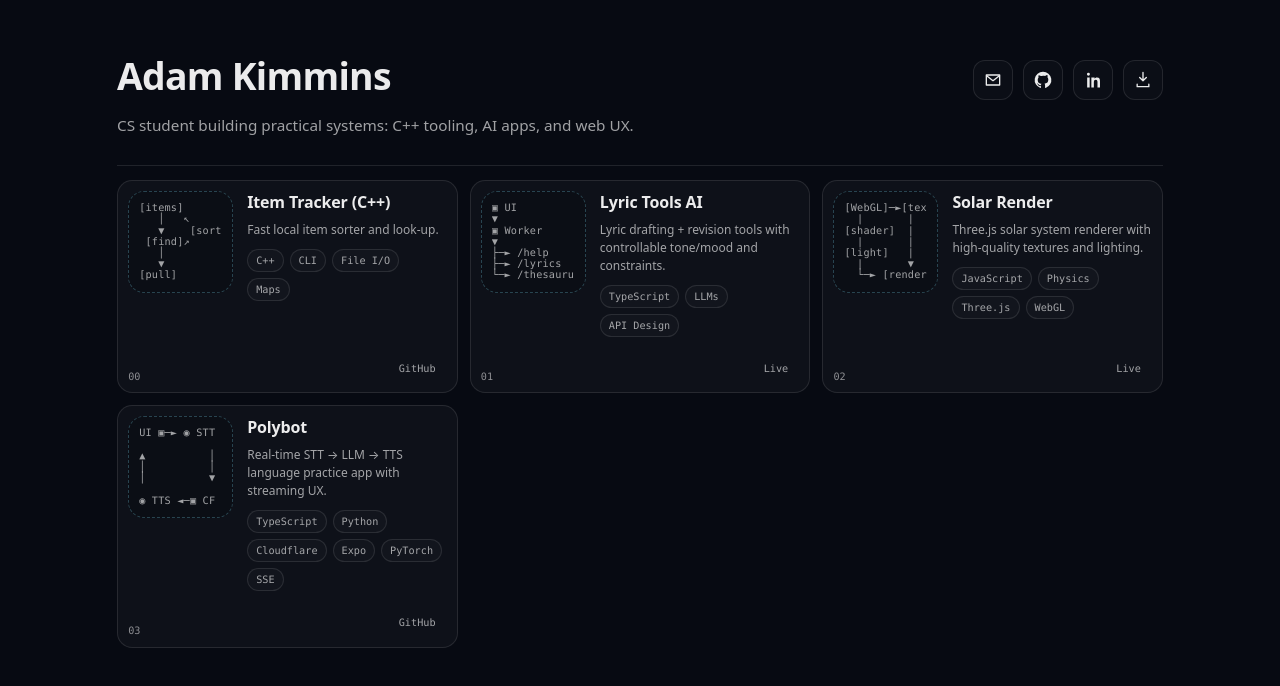
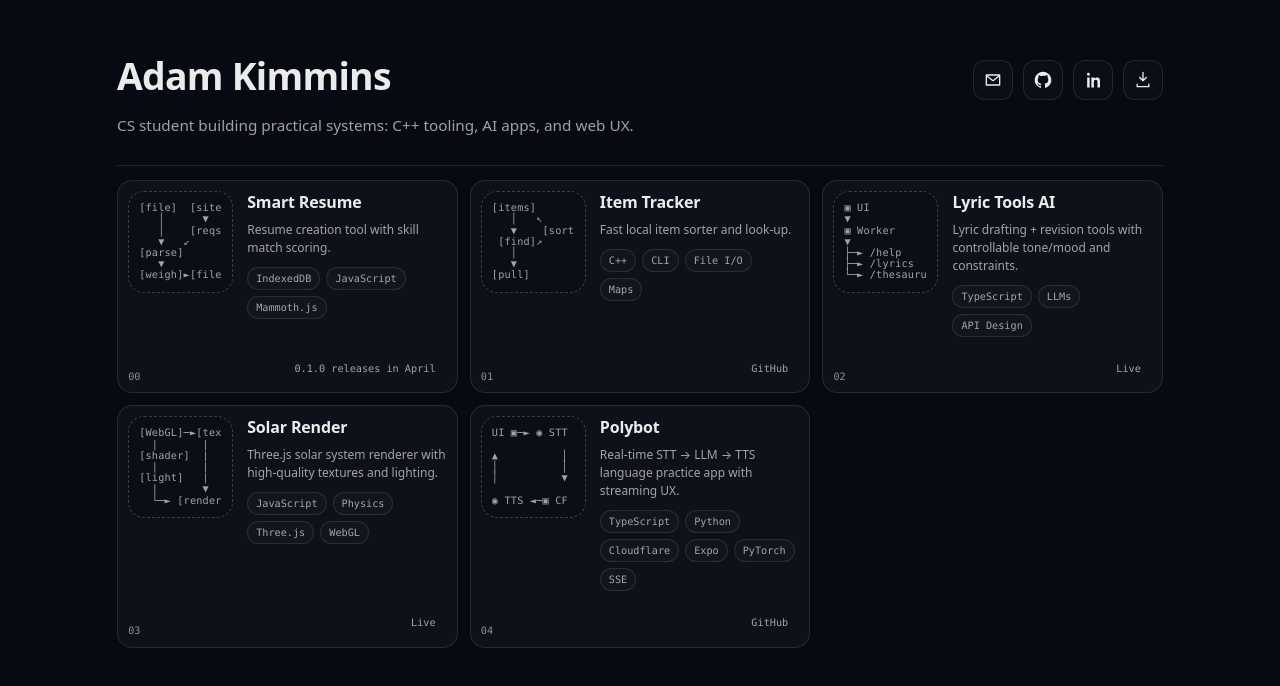
Before and after one commit to adamkimmins/portfolio, a Next.js app: page / in a window 1280 px wide. Shown: the top 686 px of the page. Built offline with nearby package versions, Linux system fonts and the light colour scheme.

Commit message:
Added upcoming smart resume release

```diff
--- a/data/projects.ts
+++ b/data/projects.ts
@@ -16,9 +16,23 @@ export const projects: Project[] = [
   //   tags: ["C++", "CLI", "Build"],
   //   links: [{ label: "GitHub", href: "#" }],
   // },
+    {
+    id: "smart-resume",
+    title: "Smart Resume",
+    description: "Resume creation tool with skill match scoring.",
+    tags: ["IndexedDB", "JavaScript", "Mammoth.js",],
+    primary: { label: "0.1.0 releases in April", href: "#" },
+    ascii: `[file]  [site]
+   │      ▼
+   │    [reqs]
+   ▼   ↙
+[parse]
+   ▼
+[weigh]►[file]`,
+  },
   {
     id: "item-tracker",
-    title: "Item Tracker (C++)",
+    title: "Item Tracker",
     description: "Fast local item sorter and look-up.",
     tags: ["C++", "CLI", "File I/O", "Maps"],
     primary: { label: "GitHub", href: "https://github.com/adamkimmins/item-tracker" },
@@ -71,19 +85,5 @@ ascii: `[WebGL]─►[tex]
 │          ▼
 
 ◉ TTS ◄─▣ CF`,
-  },
-//   {
-//     id: "smart-resume",
-//     title: "Smart Resume",
-//     description: "Resume analyzer + tailored bullets/cover letters with structured output.",
-//     tags: ["Python", "JavaScript", "NLP", "Scoring"],
-//     primary: { label: "Writeup", href: "#" },
-//     ascii: `[docx]  [site]
-//    │      ▼
-//    │    [reqs]
-//    ▼   ↙
-// [parse]
-//    ▼
-// [weigh]►[docx]`,
-//   },
+  }
 ];
```
